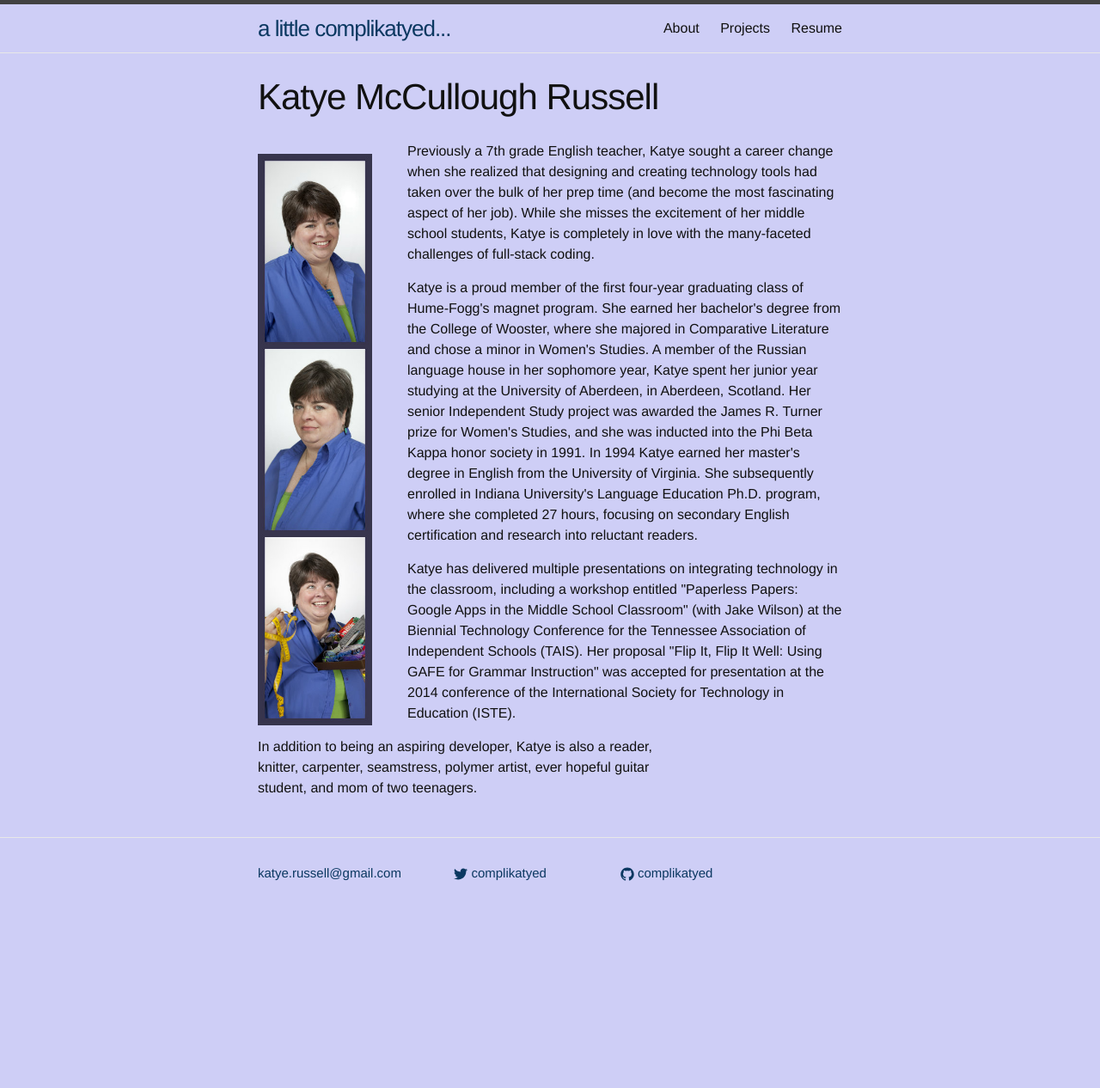
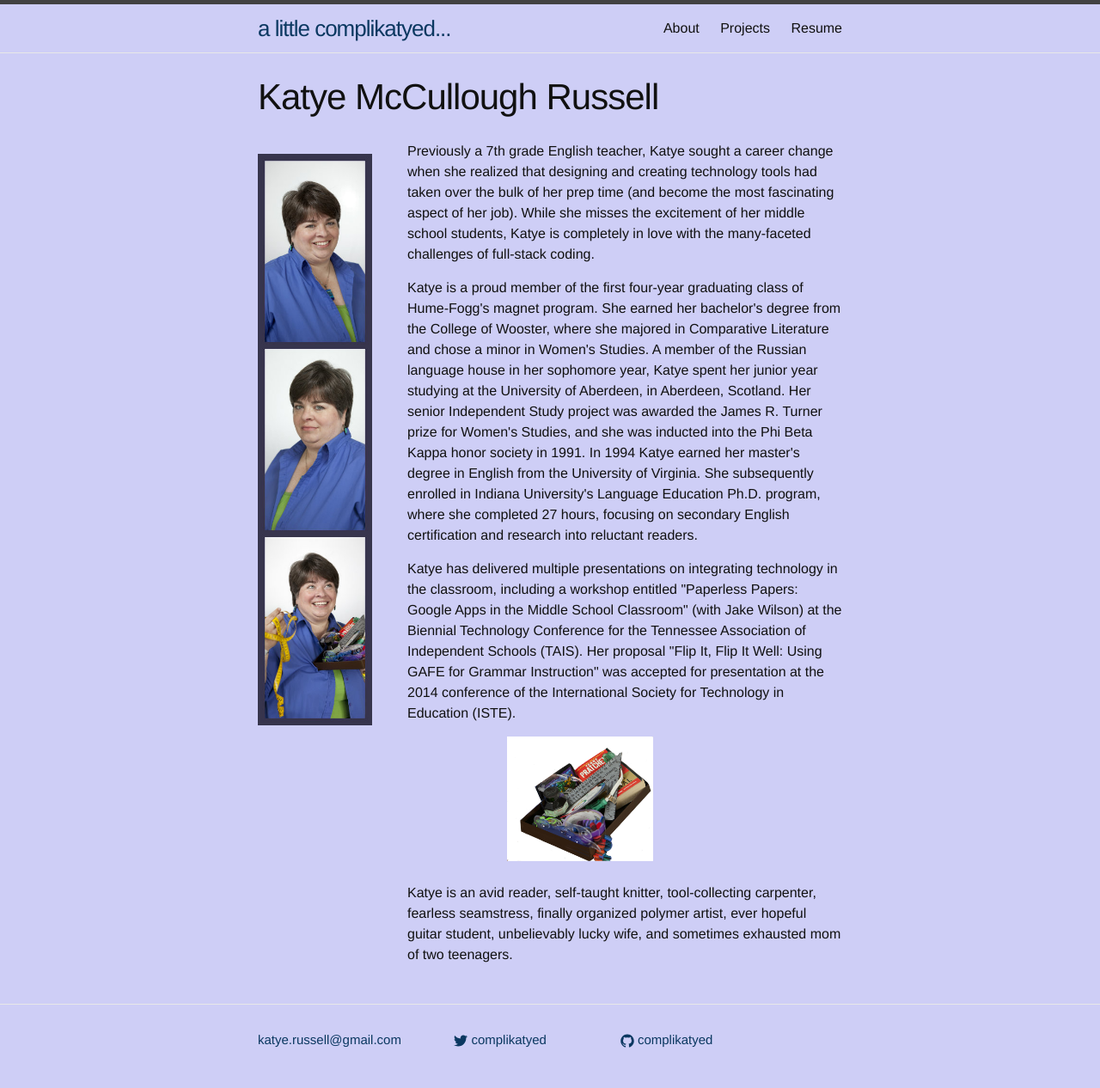
Before and after one commit to complikatyed/complikatyed-portfolio, a Jekyll site: the page built from about.html, in a window 1280 px wide. Shown: the whole page at 86% size. Built offline with Jekyll 4.4.1, drawn with Linux system fonts in a browser that asks for light colours; before the commit the page ends 1073 px from its top, so only the background shows below that.

Commit message:
Added box image and tweaked final description paragraph.

```diff
--- a/about.html
+++ b/about.html
@@ -16,4 +16,9 @@ permalink: /about/
 
   <p class="about_big_container">Katye has delivered multiple presentations on integrating technology in the classroom, including a workshop entitled "Paperless Papers: Google Apps in the Middle School Classroom" (with Jake Wilson) at the Biennial Technology Conference for the Tennessee Association of Independent Schools (TAIS).  Her proposal "Flip It, Flip It Well:  Using GAFE for Grammar Instruction" was accepted for presentation at the 2014 conference of the International Society for Technology in Education (ISTE).</p>
 
-  <p class="about_big_container">In addition to being an aspiring developer, Katye is also a reader, knitter, carpenter, seamstress, polymer artist, ever hopeful guitar student, and mom of two teenagers.</p>
+  <p><img class="tiny about_big_container_center" src="../assets/boxofme.jpg"></p>
+
+  &nbsp;
+
+
+  <p class="about_huge_container">Katye is an avid reader, self-taught knitter, tool-collecting carpenter, fearless seamstress, finally organized polymer artist, ever hopeful guitar student, unbelievably lucky wife, and sometimes exhausted mom of two teenagers.</p>
```
